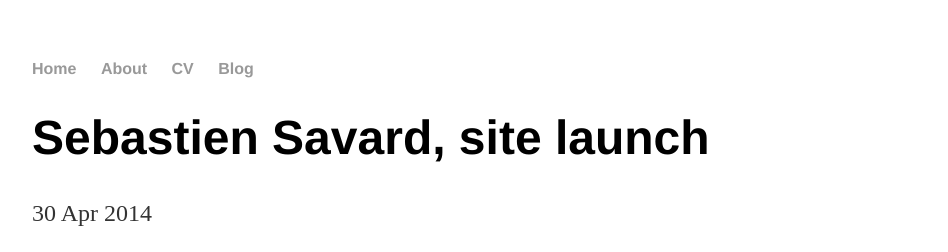
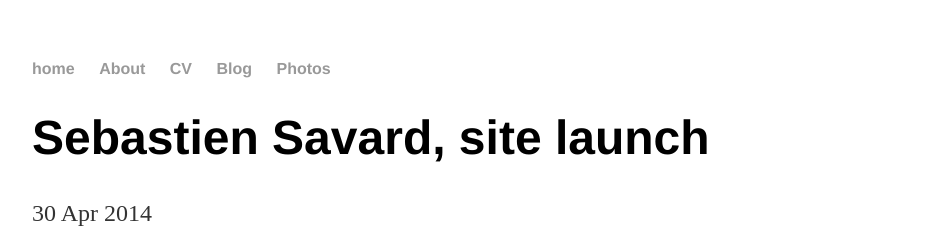
Before and after one commit to ssavardr/ssavardr.github.io, a Jekyll site: the page built from _posts/2016-05-21-sebastien-savard-site-launched.md, in a window 1280 px wide. Shown: the top 252 px of the page, without its empty margins (160-1108 px from the left). Built offline with Jekyll 4.4.1, drawn with Linux system fonts in a browser that asks for light colours.

Commit message:
add photos

```diff
--- a/_layouts/default.html
+++ b/_layouts/default.html
@@ -8,10 +8,11 @@
 		<body>
 			<nav>
 	    		<ul>
-	        		<li><a href="/">Home</a></li>
+	        		<li><a href="/">home</a></li>
 		        	<li><a href="/about">About</a></li>
 	        		<li><a href="/cv">CV</a></li>
 	        		<li><a href="/blog">Blog</a></li>
+				<li><a href="/photos">Photos</a></li>
 	    		</ul>
 			</nav>
 			<div class="container">
```
